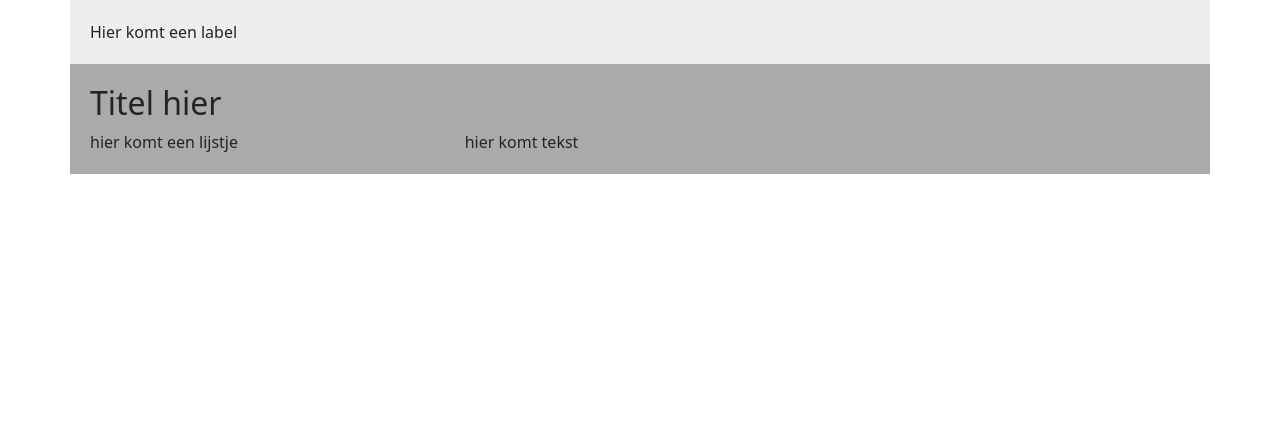
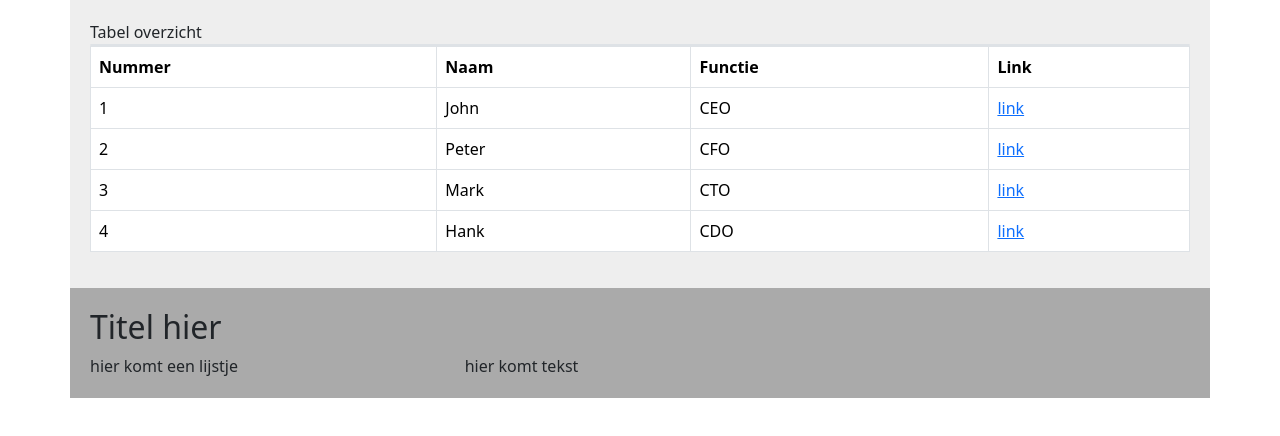
Before and after one commit to jorisMboutrecht/frontend-periode2, a plain HTML site: page opdracht2/index.html in a window 1280 px wide. Drawn offline with nearby package versions, Linux system fonts and the light colour scheme.

Commit message:
begin van opdracht2

```diff
--- a/opdracht2/index.html
+++ b/opdracht2/index.html
@@ -9,8 +9,46 @@
   </head>
   <body>
     <section class="container achtergrond-licht">
-        <div class="row">
-            <div class="col">Hier komt een label</div>
+        <div class="grid">
+            <div class="col">Tabel overzicht</div>
+            <div class="border rounded overflow-hidden"></div>
+                <table class="table table-bordered">
+                    <thead>
+                        <tr>
+                            <th scope="col">Nummer</th>
+                            <th scope="col">Naam</th>
+                            <th scope="col">Functie</th>
+                            <th scope="col">Link</th>
+                        </tr>
+                    </thead>
+                    <tbody>
+                        <tr>
+                            <td scope="row">1</td>
+                            <td>John</td>
+                            <td>CEO</td>
+                            <td><a href="#container">link</a></td>
+                        </tr>
+                        <tr>
+                            <td scope="row">2</td>
+                            <td>Peter</td>
+                            <td>CFO</td>
+                            <td><a href="#container">link</a></td>
+                        </tr>
+                        <tr>
+                            <td scope="row">3</td>
+                            <td>Mark</td>
+                            <td>CTO</td>
+                            <td><a href="#container">link</a></td>
+                        </tr>
+                        <tr>
+                            <td scope="row">4</td>
+                            <td>Hank</td>
+                            <td>CDO</td>
+                            <td><a href="#container">link</a></td>
+                        </tr>
+                    </tbody>
+                </table>
+            </div>
         </div>
     </section>
     <section class="container achtergrond-donker">
```
